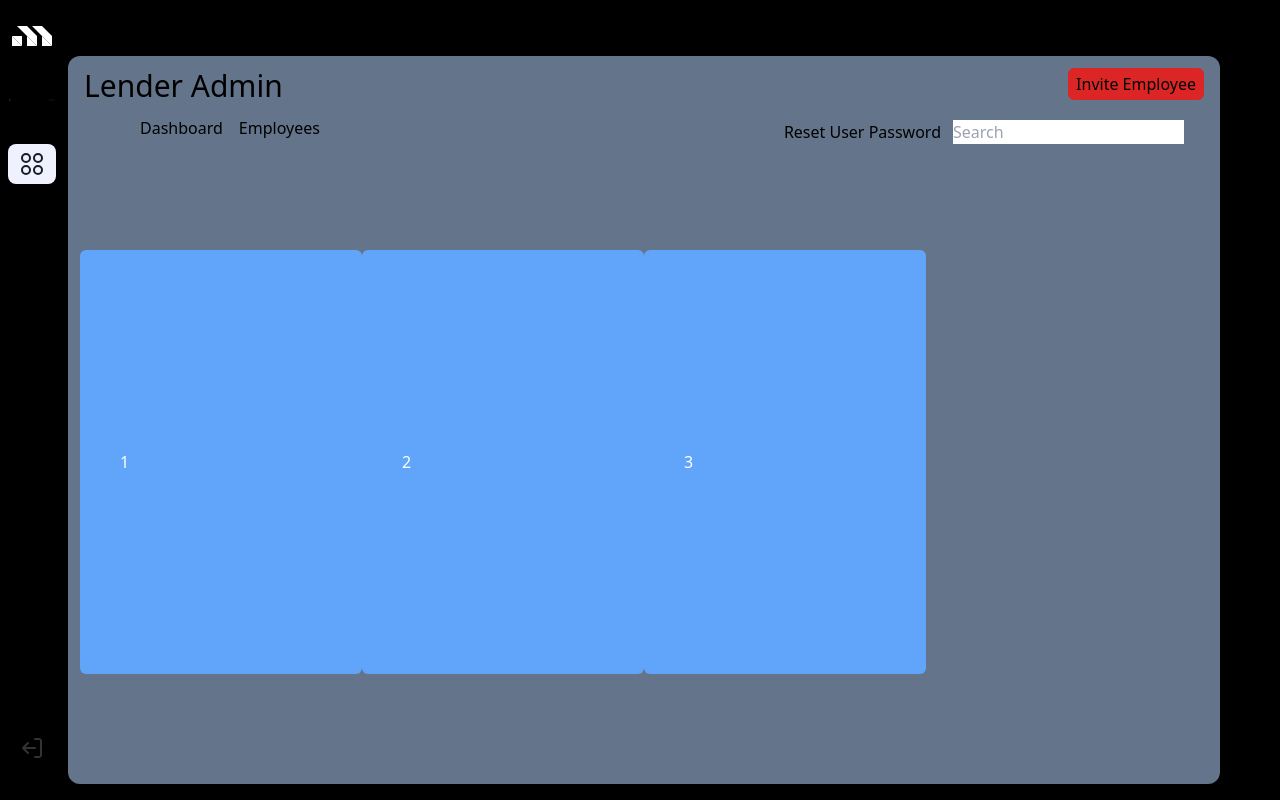
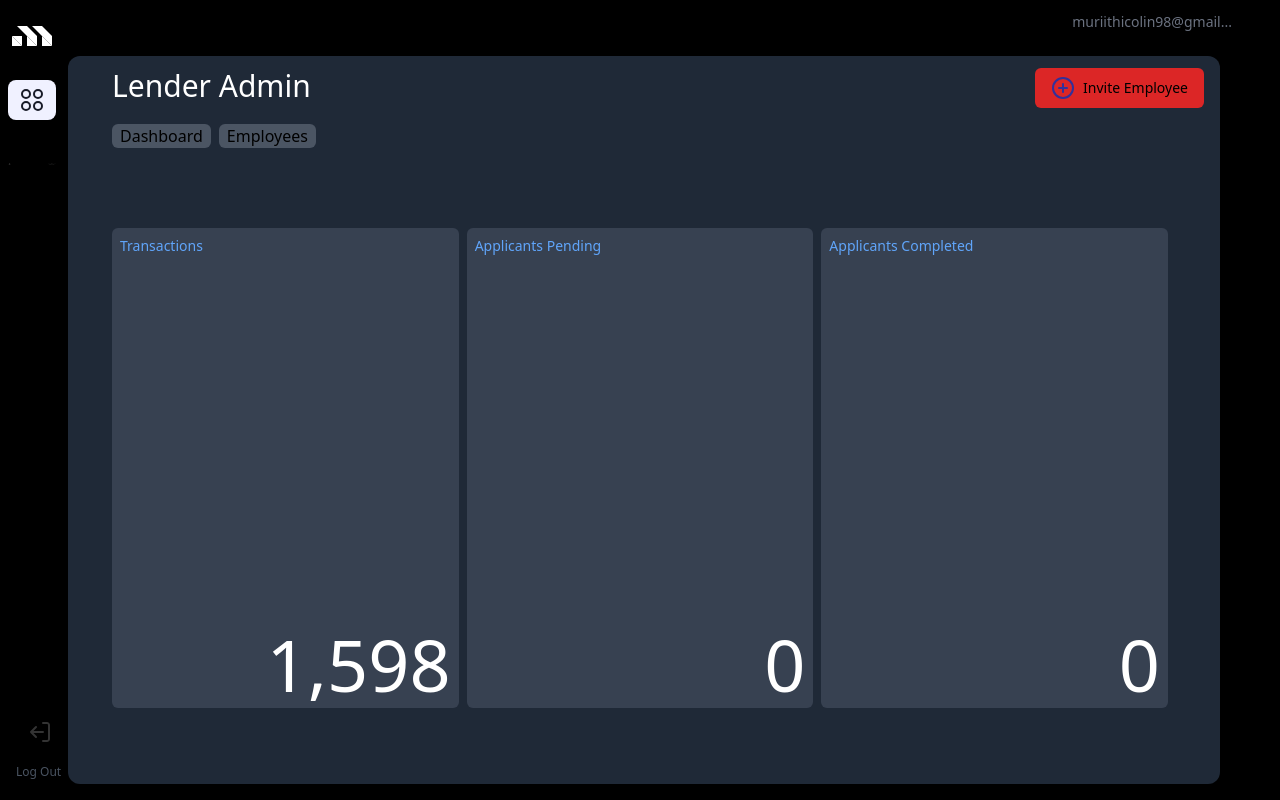
Before and after one commit to AnkhColo/mortgage-bloc, a React (Create React App) app: page / in a window 1280 px wide. Built offline with nearby package versions, Linux system fonts and the light colour scheme.

Commit message:
Back at it😎

```diff
--- a/src/Dashboard.jsx
+++ b/src/Dashboard.jsx
@@ -1,29 +1,48 @@
-import React from "react";
+import React, { useState } from "react";
+import { ReactComponent as PlusIcon } from "./icons/plus-circle.svg";
 
 const Dashboard = () => {
+  const [transactions, setTransactions] = useState("1,598");
+  const [pendingApp, setPendingApp] = useState(0);
+  const [completedApp, setCompletedApp] = useState(0);
+
   return (
-    <div className=" fixed top-[-1] bottom-1 left-14 right-1 h-[91%] w-[90%] bg-slate-500 rounded-xl m-3 px-3 py-5 flex justify-center items-center">
-      <p className="text-3xl absolute top-3 left-4">Lender Admin</p>
-      <button className="text-gl absolute top-3 right-4 bg-red-600 rounded-md px-2 py-1">
-        Invite Employee
+    <div className=" fixed top-[-1] bottom-1 left-14 right-1 h-[91%] w-[90%] bg-gray-800 rounded-xl m-3 px-3 py-5 flex justify-center items-center font-arial">
+      <p className="text-3xl text-white absolute top-3 left-11">Lender Admin</p>
+      <button className=" flex items-center text-sm absolute top-3 right-4 bg-red-600 rounded-md px-4 py-2">
+        <PlusIcon className="mr-2" />
+        <div>Invite Employee</div>
       </button>
-      <div className="absolute flex m-10 p-2 top-3 left-4">
-        <p className="px-2">Dashboard</p>
-        <p className="px-2">Employees</p>
+      <div className="absolute flex my-12 mx-7 p-2 top-3 left-1">
+        <p className="px-2 mx-1 rounded-md bg-gray-600">Dashboard</p>
+        <p className="px-2 mx-1 rounded-md bg-gray-600">Employees</p>
       </div>
-      <div className=" absolute flex mx-2 top-16 right-5 px-2">
+      {/* <div className=" absolute flex mx-2 top-16 right-5 px-2">
         <p className="px-3">Reset User Password</p>
-        <input type="text" placeholder="Search" />
-      </div>
-      <div className="w-full  grid grid-flow-col grid-cols-4">
-        <div className="relative top-[10%] rounded-md bg-blue-400 text-white px-[40px] py-[200px]">
-          1
+        <input type="text" placeholder="Search" className="rounded-lg" />
+      </div> */}
+      <div className="w-full  grid grid-flow-col grid-cols-3 px-8">
+        <div className="relative top-[10%] rounded-md bg-gray-700 text-white px-[40px] py-[240px] mr-2">
+          <div className="absolute top-2 text-sm left-2 text-blue-400">
+            Transactions
+          </div>
+          <div className="absolute bottom-2 right-2 text-7xl">
+            {transactions}
+          </div>
         </div>
-        <div className="relative top-[10%] rounded-md bg-blue-400 text-white p-6 px-[40px] py-[200px]">
-          2
+        <div className="relative top-[10%] rounded-md bg-gray-700 text-white p-6 px-[40px] py-[200px] mr-2">
+          <div className="absolute top-2 text-sm left-2 text-blue-400">
+            Applicants Pending
+          </div>
+          <div className="absolute bottom-2 right-2 text-7xl">{pendingApp}</div>
         </div>
-        <div className="relative top-[10%] rounded-md bg-blue-400 text-white p-6 px-[40px] py-[200px]">
-          3
+        <div className="relative top-[10%] rounded-md bg-gray-700 text-white p-6 px-[40px] py-[200px] mr-2">
+          <div className="absolute top-2 text-sm left-2 text-blue-400">
+            Applicants Completed
+          </div>
+          <div className="absolute bottom-2 right-2 text-7xl">
+            {completedApp}
+          </div>
         </div>
       </div>
     </div>
--- a/src/components/Sidebar.jsx
+++ b/src/components/Sidebar.jsx
@@ -1,6 +1,4 @@
 import React from "react";
-import { BsAmazon, BsLightningFill } from "react-icons/bs";
-import { FaPoop, FaFire } from "react-icons/fa";
 import { ReactComponent as HomeIcon } from "../icons/home.svg";
 import { ReactComponent as MenuIcon } from "../icons/menu.svg";
 import { ReactComponent as ButsIcon } from "../icons/buts.svg";
@@ -9,22 +7,28 @@ import { ReactComponent as LogoutIcon } from "../icons/upload.svg";
 const Sidebar = () => {
   return (
     <>
+      <div className="fixed top-3 right-12 text-gray-500 text-sm">
+        muriithicolin98@gmail...
+      </div>
       <div
         className="fixed top-0 left-0 w-16 m-0 h-screen p-1
     flex flex-col bg-black text-secondary shadow-lg"
       >
-        <SidebarIcon icon={<HomeIcon size={30} />} />
-        <SidebarIcon icon={<MenuIcon size={25} />} />
-        <SidebarIcon icon={<ButsIcon size={30} />} />
+        <SidebarIcon icon={<HomeIcon size={30} text={"Home"} />} />
+        <SidebarIcon icon={<ButsIcon size={30} text={"Dashboard"} />} />
+        <SidebarIcon
+          icon={<MenuIcon size={25} text={"Employees"} className="bg-black" />}
+        />
       </div>
-      <div className="fixed bottom-3 left-0 mx-auto p-2 text-secondary ">
-        <SidebarIcon icon={<LogoutIcon size={26} />} />
+      <div className="fixed bottom-3 left-0 mx-auto px-4 my-2 text-gray-600 font-arial text-xs ">
+        <SidebarIcon icon={<LogoutIcon size={22} text={"Logout"} />} />
+        <p className="">Log Out</p>
       </div>
     </>
   );
 };
 
-const SidebarIcon = ({ icon, text = "tooltip 💡" }) => {
+const SidebarIcon = ({ icon, text }) => {
   return (
     <div className="sidebar-icon group">
       {icon}
--- a/src/index.css
+++ b/src/index.css
@@ -13,7 +13,7 @@
   .sidebar-tooltip{
     @apply absolute w-auto p-2 m-2 min-w-max left-14
     rounded-md shadow-md bg-gray-700 text-xs font-bold
-    transition-all duration-150 ease-linear scale-0 origin-left
+    transition-all duration-150 ease-linear scale-0 origin-left z-50
   }
 
 }
```
